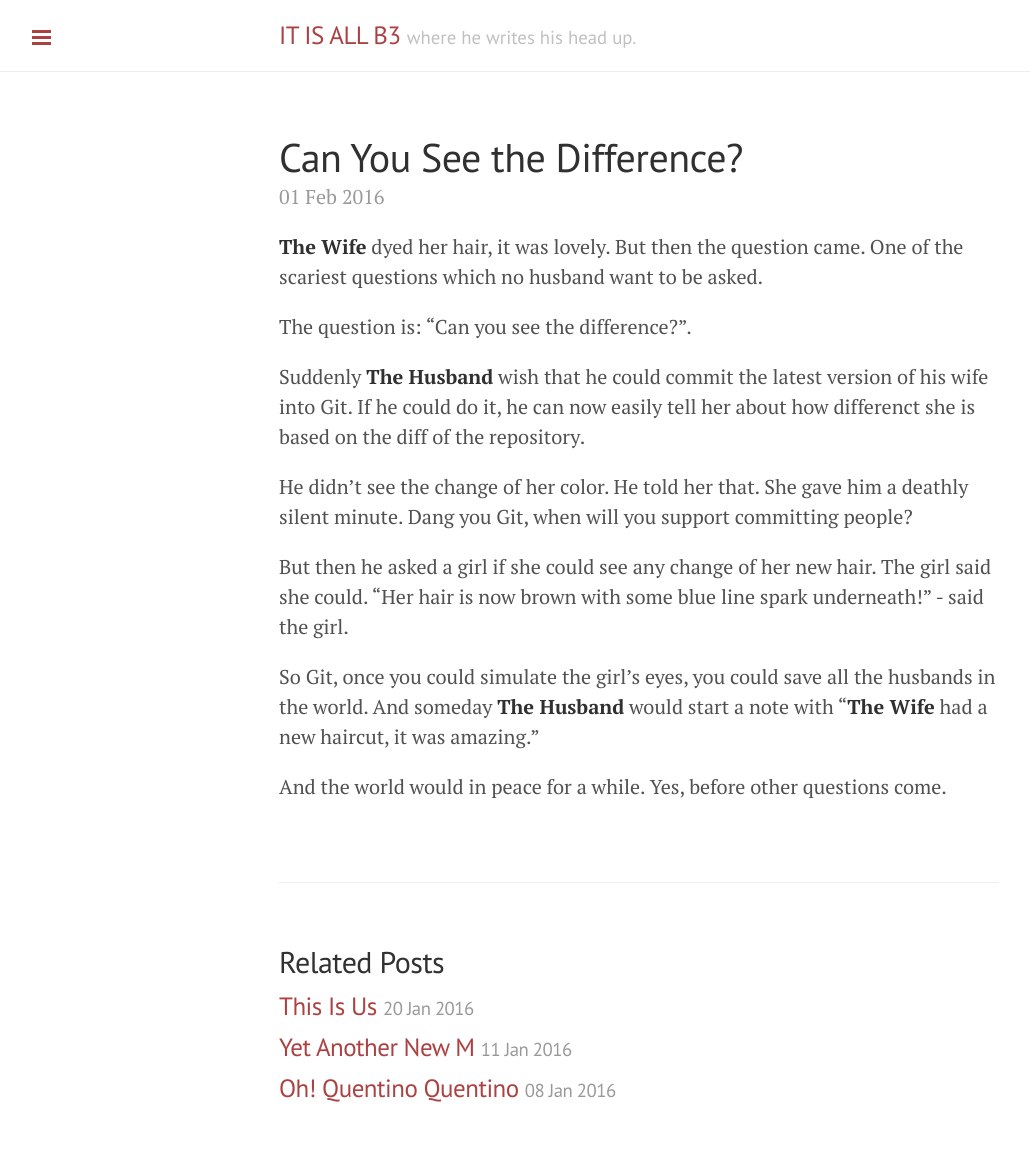
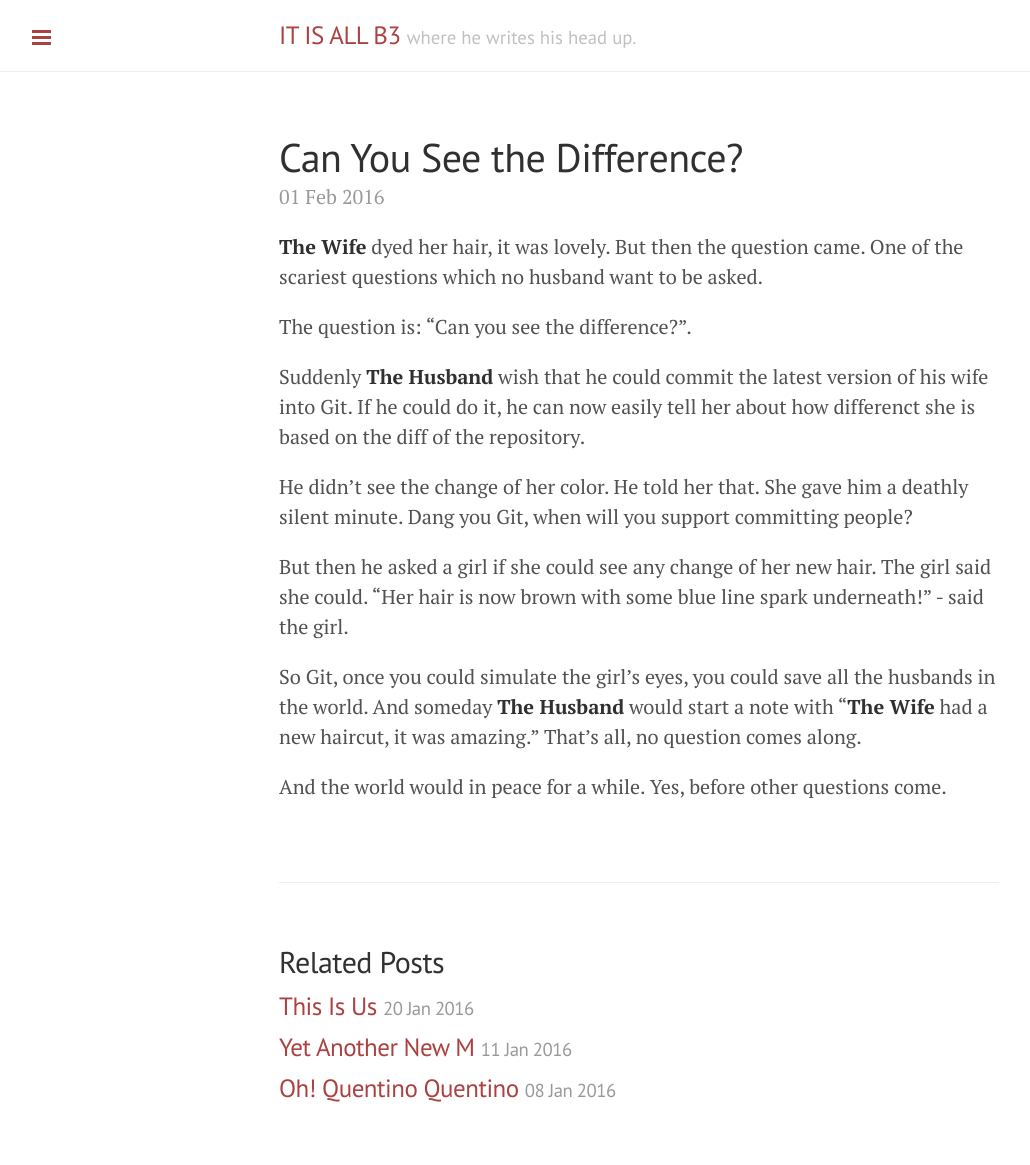
Before and after one commit to kazu2012/ducban.github.io, a Jekyll site: the page built from _posts/2016-02-01-can-you-see-the-difference.md, in a window 1280 px wide. Shown: the whole page, without its empty margins (1-1031 px from the left). Built offline with Jekyll 4.4.1, drawn with Linux system fonts in a browser that asks for light colours; Markdown is read by kramdown in place of the engine named in the settings.

Commit message:
new line added

```diff
--- a/_posts/2016-02-01-can-you-see-the-difference.md
+++ b/_posts/2016-02-01-can-you-see-the-difference.md
@@ -17,6 +17,6 @@ He didn't see the change of her color. He told her that. She gave him a deathly
 
 But then he asked a girl if she could see any change of her new hair. The girl said she could. "Her hair is now brown with some blue line spark underneath!" - said the girl.
 
-So Git, once you could simulate the girl's eyes, you could save all the husbands in the world. And someday __The Husband__ would start a note with "__The Wife__ had a new haircut, it was amazing."
+So Git, once you could simulate the girl's eyes, you could save all the husbands in the world. And someday __The Husband__ would start a note with "__The Wife__ had a new haircut, it was amazing." That's all, no question comes along.
 
 And the world would in peace for a while. Yes, before other questions come.
```
